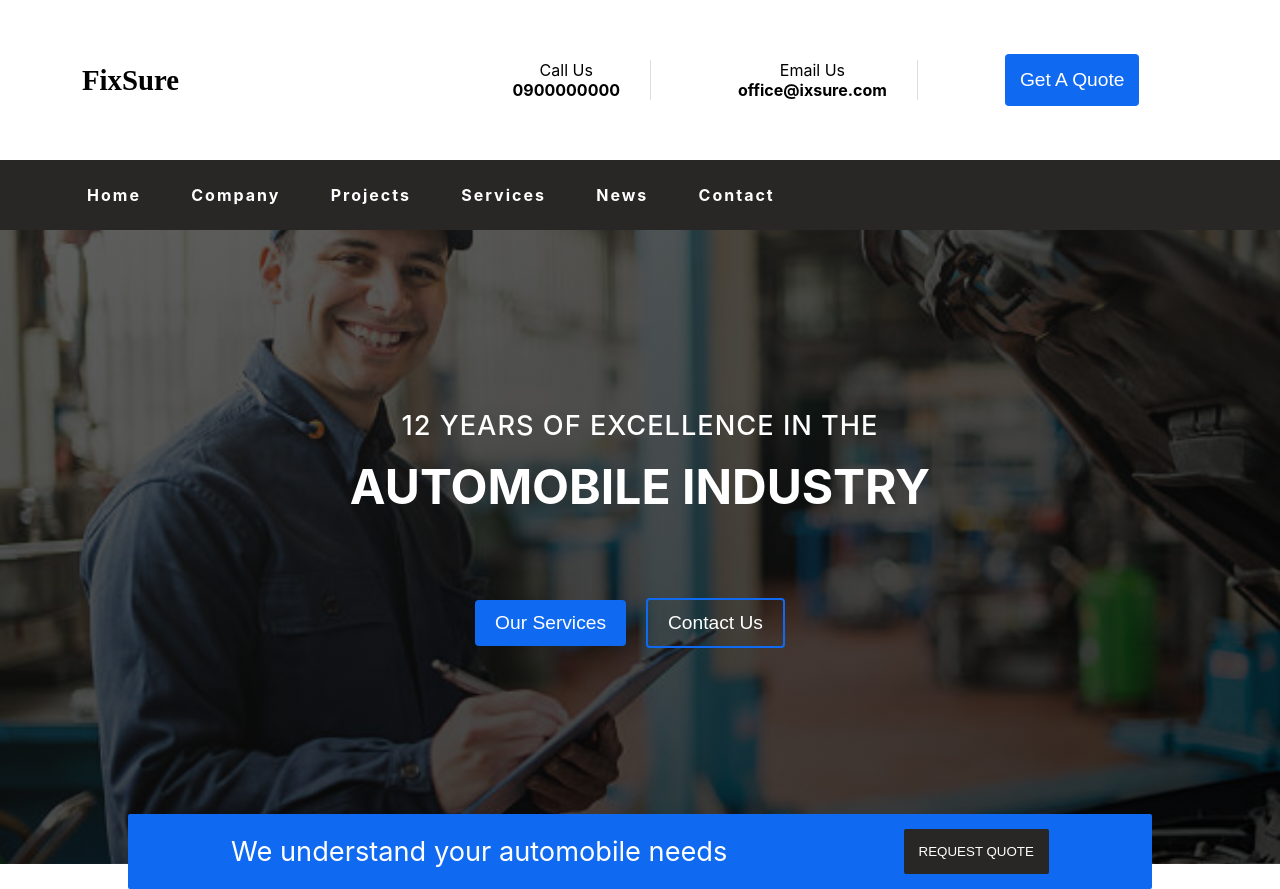
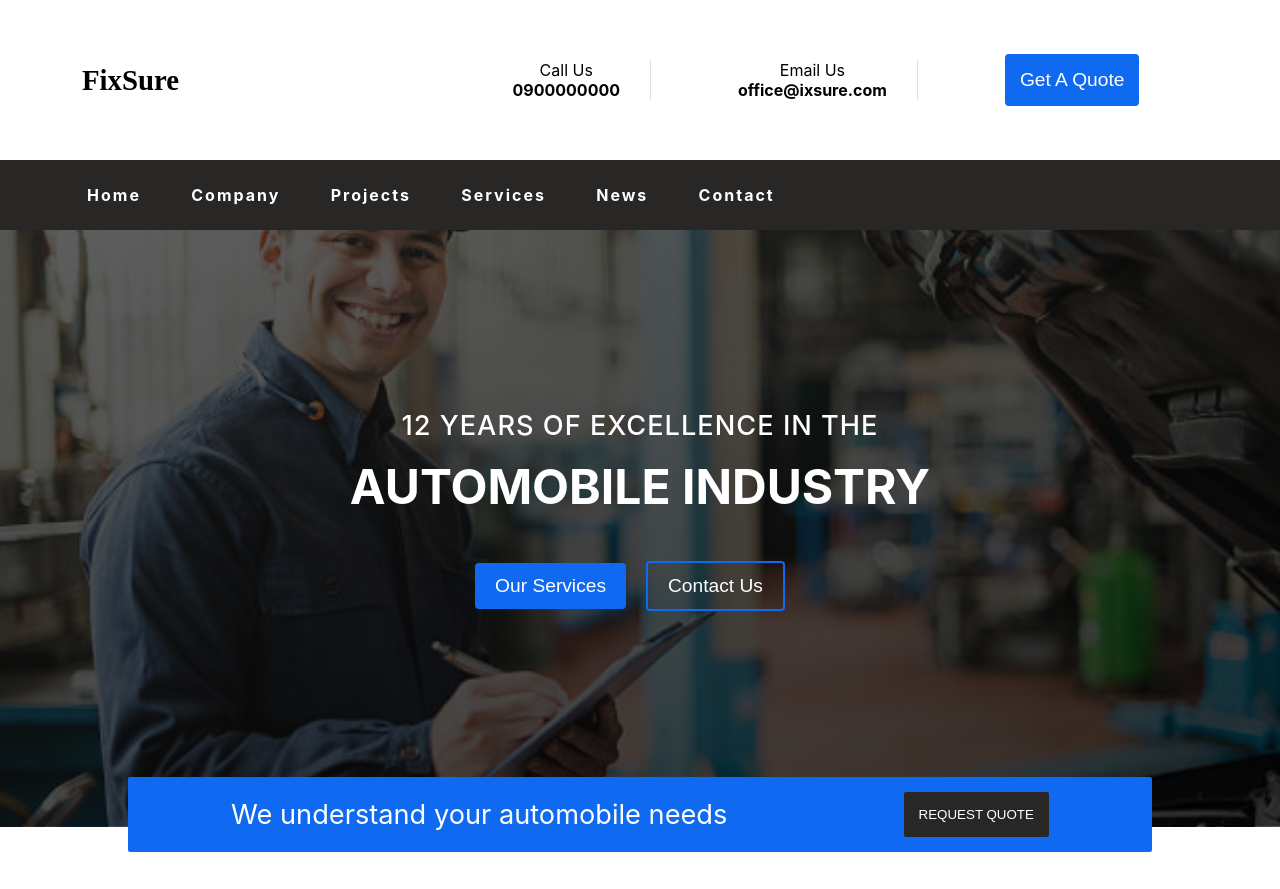
Before and after one commit to Bola-coder/FixSure-Automobile, a React (Create React App) app: page / in a window 1280 px wide. After the commit the page ends 852 px from the top, so only its background shows below. Built offline with nearby package versions, Linux system fonts and the light colour scheme.

Commit message:
Added some bit of animation to the banner content

```diff
--- a/src/Styles/Banner/FirstBanner.module.css
+++ b/src/Styles/Banner/FirstBanner.module.css
@@ -19,17 +19,21 @@
     font-weight: 500;
     letter-spacing: 1px;
     margin-bottom: 15px;
+    animation: moveInFromLeft 0.8s ease-in;
 }
 
 .firstBanner__text p{
     font-size: 3rem;
     font-weight: 700;
+    animation: moveInFromRight 0.5s ease-in;
+
 }
 
 .firstBanner__buttons{
     padding: 10px;
-    margin-top: 5%;
+    margin-top: 2%;
     margin-bottom: 15%;
+    animation: moveInFromLeft 0.8s ease-in;
 }
 
 .firstBanner__buttons button{
@@ -60,3 +64,31 @@
     border: none;
     background-color: var(--mainColor);
 }
+
+@keyframes moveInFromLeft {
+    0% {
+        opacity: 0;
+        transform: translateX(-20rem);
+    }
+      /* 80% {
+        transform: translateX(2rem);
+     } */
+      100% {
+        opacity: 1;
+        transform: translate(0);
+     }
+}
+
+@keyframes moveInFromRight {
+    0%{
+        opacity: 0;
+        transform: translateX(20rem);
+    }
+    /* 80%{
+        transform: translateX((-2rem));
+    } */
+    100%{
+        opacity: 1;
+        transform: translate(0);
+    }
+}
```
